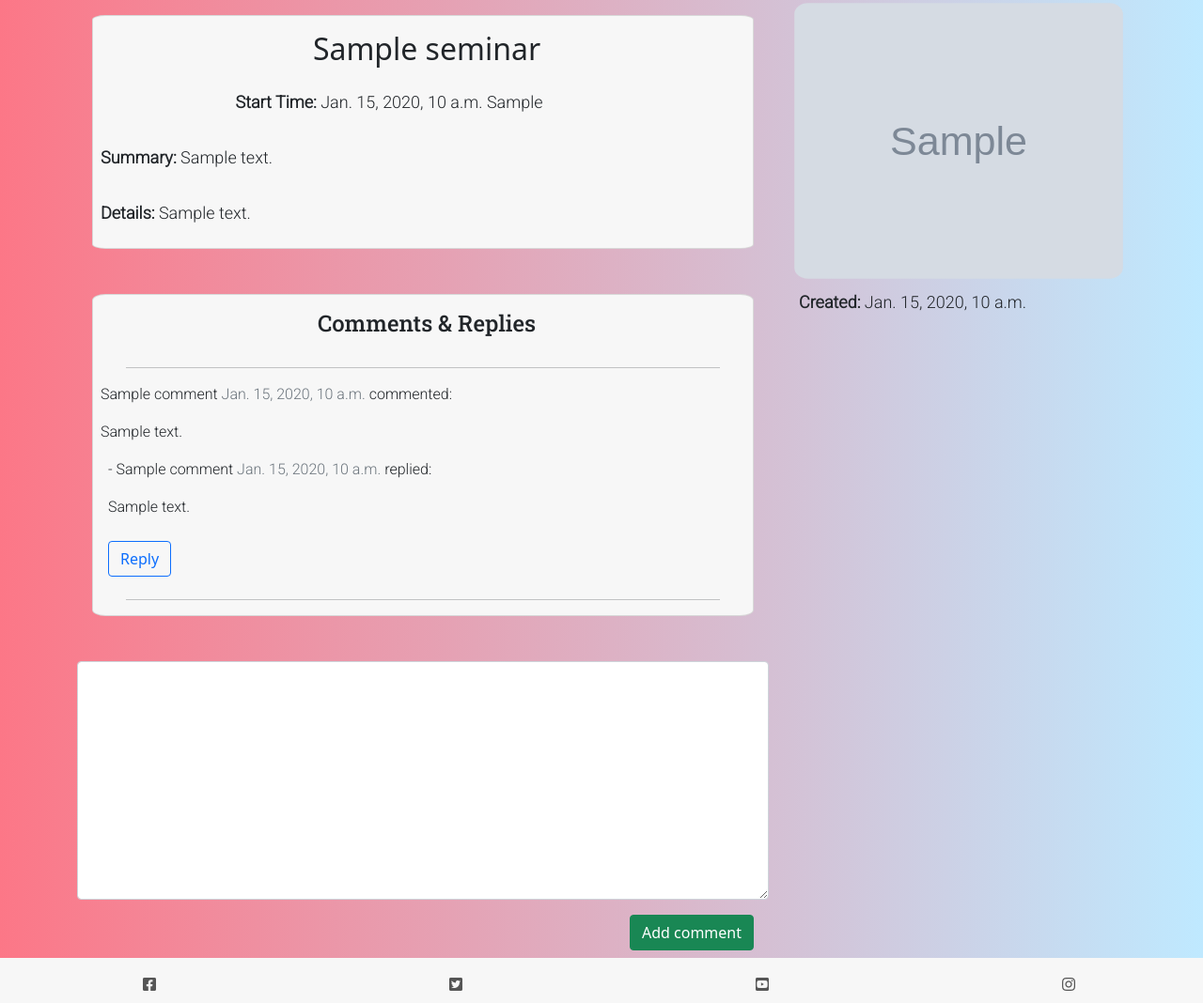
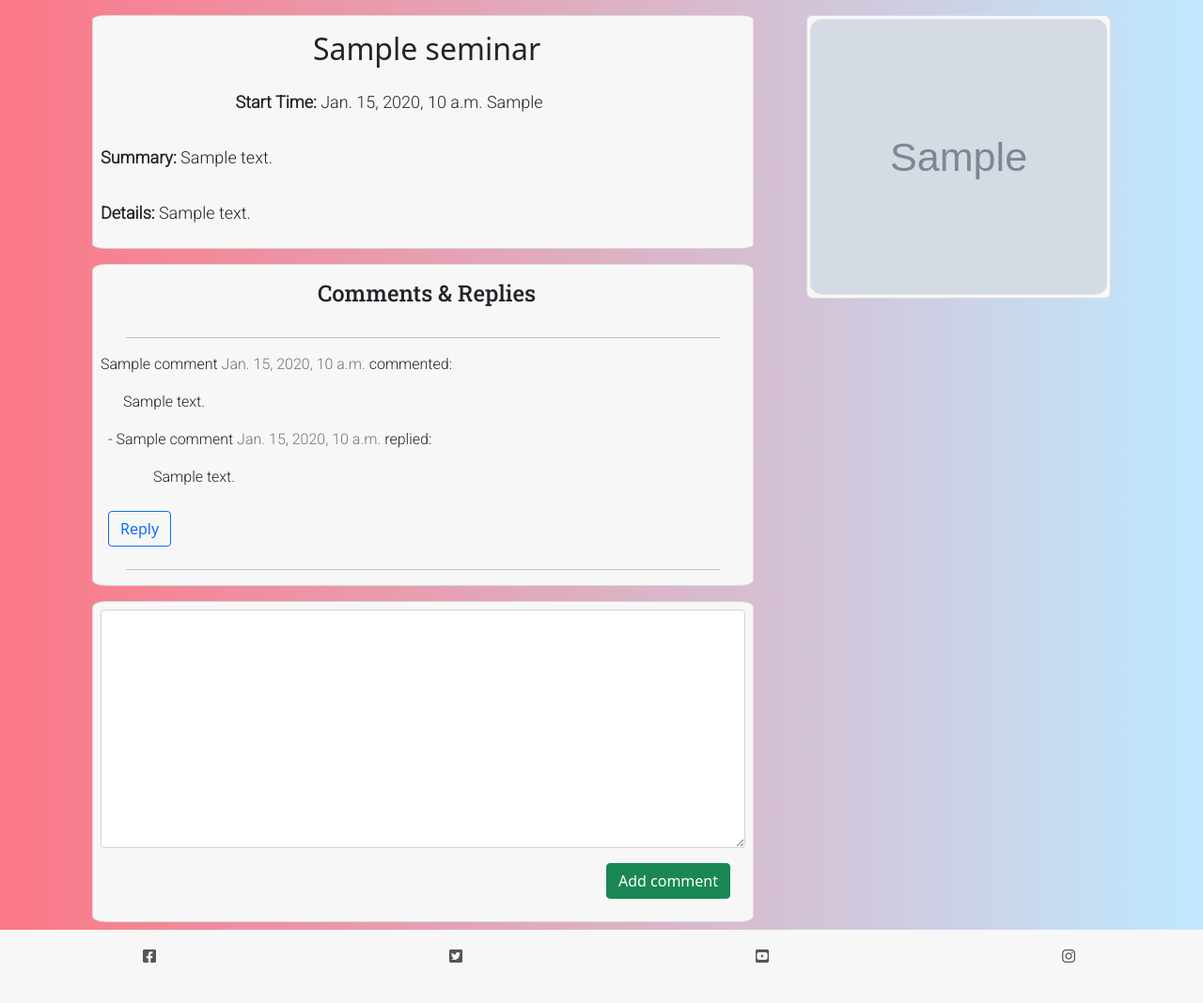
Before and after one commit to Code-Institute-Submissions/Gwgjnr-Wellness_Site_AugResub, a Django app: template virtual_sessions/templates/seminars/seminar_detail.html in a window 1280 px wide. Shown: the part 56-1124 px from the top of the page at 94% size. After the commit the page ends 1081 px from the top, so only its background shows below. Run offline with Django 3.2, Linux system fonts and the light colour scheme; tables that the repository leaves empty hold one stand-in row (values such as "Sample post"); the template is opened without the code that fills it: values that come from a table or form of the project are taken from there, most other values are stand-ins (such as "Sample title", 1, 10 or a date in 2020); grey boxes marked "Sample" are stand-in pictures; some libraries are stand-ins or nearby versions.

Commit message:
added further styling to seminar details page

```diff
--- a/static/css/base.css
+++ b/static/css/base.css
@@ -277,12 +277,20 @@ footer {
     margin-left: 0.5rem;
 }
 
+.button_holder {
+    margin-left: 5%;
+}
+
 .detail-text {
     padding-top: 0.5rem;
     padding-bottom: 0.5rem;
     padding-left: 0.5rem;
     padding-right: 5rem;
     font-size: large;
+}
+
+.detail_card {
+    margin-bottom: 1rem;
 }
 
 .replies {
@@ -293,9 +301,22 @@ footer {
     padding-left: 0.5rem;
 }
 
+.comment_text {
+    margin-left: 1.5rem;
+    margin-bottom: 1rem;
+}
+
+.reply_text {
+    margin-left: 3rem;
+}
+
 .reply_form {
     display: none;
     margin-right: 0.5rem;
+}
+
+.comment_form {
+    margin: 0.5rem;
 }
 
 .reply_btn {
--- a/virtual_sessions/templates/seminars/seminar_detail.html
+++ b/virtual_sessions/templates/seminars/seminar_detail.html
@@ -8,7 +8,7 @@
     <div class="container">
         <div class="row">
             <div class="col-md-8">
-                <div class="card">
+                <div class="card detail_card">
 
                     <h1 class="details_header"> {{ seminar.title }} </h1>
 
@@ -18,8 +18,32 @@
                     <p class="detail-text"><strong>Summary: </strong>{{ seminar.summary }}</p>
                     <p class="detail-text"><strong>Details: </strong>{{ seminar.details }}</p>
                 </div>
+                <div class="button_holder">
+                    {% if user.is_authenticated %}
+                {% if request.user != seminar.host %}
+                <form action="{% url 'join_seminar' seminar.title %}" method="POST">
+                    {% csrf_token %}
+                    <input type="hidden" name="next" value="{{ request.path }}">
+                    {% if request.user in seminar.signed_up.all %}
+                    <button type="submit" value="{{ seminar.title }}"
+                        class="btn seminar-detail-btn btn-warning"><strong>Cancel</strong></button>
+                    {% else %}
+                    <button type="submit" value="{{ seminar.title }}"
+                        class="btn seminar-detail-btn btn-success"><strong>Join</strong></button>
+                    {% endif %}
+                </form>
 
-                <div class="card">
+                {% else %}
+                <form action="{% url 'delete_seminar' seminar.title %}" method="POST">
+                    {% csrf_token %}
+                    <button type="submit" value="{{ seminar.title }}"
+                        class="btn seminar-detail-btn btn-danger"><strong>Delete</strong></button>
+                </form>
+                {% endif %}
+                {% endif %}
+                </div>
+
+                <div class="card detail_card">
 
                     <h3 class="comments_header">Comments & Replies</h2>
                         <hr class="comment_hr">
@@ -33,7 +57,10 @@
                                     {{ comment.created_on }}
                                 </span> commented:
                             </p>
-                            {{ comment.body | linebreaks }}
+                            <p class="comment_text">
+                                {{ comment.body }}
+
+                            </p>
 
                             {% for reply in comment.replies.all %}
                             <div class="replies">
@@ -41,7 +68,7 @@
                                     <span class=" text-muted font-weight-normal">
                                         {{ reply.created_on }}
                                     </span> replied:
-                                    <p>
+                                    <p class="reply_text">
                                         {{ reply.body }}</p>
 
                             </div>
@@ -71,46 +98,27 @@
 
 
 
-
+                <div class="card detail_card">
+                    <div class="comment_form">
                         <form action="{% url 'seminar_detail' seminar.slug %}" method="post">
                             {{ comment_form|crispy }}
                             {% csrf_token %}
                             <button class="btn btn-btn btn-success comment_btn" type="submit">Add comment</button>
                         </form>
-
+                    </div>
+                </div>
                 <!-- Comment with nested comments -->
 
 
             </div>
             <div class="col">
-                {% if user.is_authenticated %}
-                {% if request.user != seminar.host %}
-                <form action="{% url 'join_seminar' seminar.title %}" method="POST">
-                    {% csrf_token %}
-                    <input type="hidden" name="next" value="{{ request.path }}">
-                    {% if request.user in seminar.signed_up.all %}
-                    <button type="submit" value="{{ seminar.title }}"
-                        class="btn seminar-detail-btn btn-warning"><strong>Cancel</strong></button>
-                    {% else %}
-                    <button type="submit" value="{{ seminar.title }}"
-                        class="btn seminar-detail-btn btn-success"><strong>Join</strong></button>
-                    {% endif %}
-                </form>
+                <div class="card detail_card">
 
-                {% else %}
-                <form action="{% url 'delete_seminar' seminar.title %}" method="POST">
-                    {% csrf_token %}
-                    <button type="submit" value="{{ seminar.title }}"
-                        class="btn seminar-detail-btn btn-danger"><strong>Delete</strong></button>
-                </form>
-                {% endif %}
-                {% endif %}
                     {% if seminar.featured_image %}
                     <img class="card-img-top img-fluid detail_image" src="{{ seminar.featured_image.url }}"
                         alt="{{ seminar.title }}">
                     {% endif %}
-                <p class="detail-text"><strong>Created: </strong>{{ seminar.created_date }}</p>
-
+                </div>
             </div>
         </div>
     </div>
```
Lines whose indentation alone changed are shown as unchanged.
